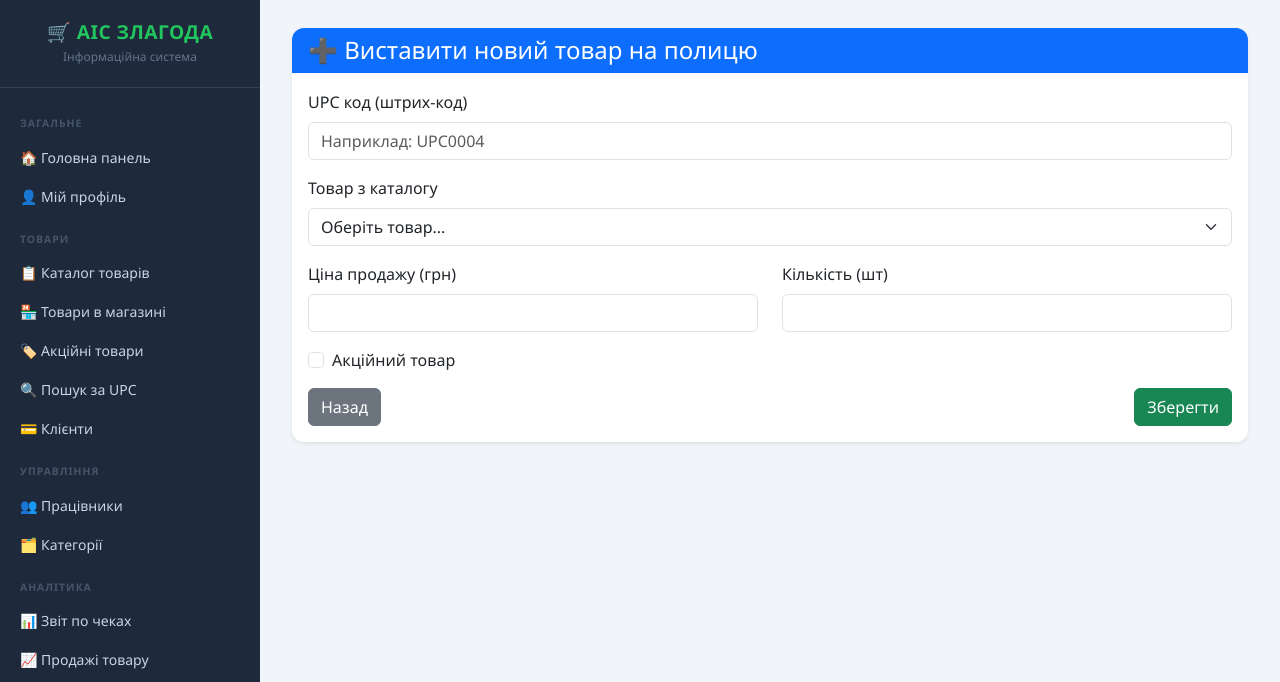
After one commit to Sanna001/AIC__ZLAGODA, a Flask app: page /store_product/add in a window 1280 px wide. The commit adds this page. Shown: the top 682 px of the page. Run offline with Flask 3, Linux system fonts and the light colour scheme; a user stored in the database is signed in; data comes from the database, SQL or seed files in the repository; both versions use the stored data as it was after the commit.

Commit message:
нові зміни

```diff
--- a/backend/check.py
+++ b/backend/check.py
@@ -93,6 +93,7 @@ def create_check():
                     "UPDATE Store_Product SET products_number = products_number - ? WHERE UPC = ?",
                     (qty, upc)
                 )
+                cursor.execute('DELETE FROM Store_Product WHERE products_number <= 0')
 
             conn.commit()
             flash(f"Чек {check_number} успішно створено! Сума: {total_sum} грн.", "success")
--- a/backend/storeProduct.py
+++ b/backend/storeProduct.py
@@ -146,35 +146,6 @@ def search_by_upc():
     return render_template('store_product/search_upc.html', product=product, upc=upc)
 
 
-# Додати товар у магазин
-@store_product_bp.route('/add', methods=['GET', 'POST'])
-@login_required
-@roles_required('Manager')
-def add_store_product():
-    conn = get_db_connection()
-    products = conn.execute('SELECT * FROM Product ORDER BY product_name').fetchall()
-    if request.method == 'POST':
-        try:
-            selling_price = float(request.form.get('selling_price', 0))
-            products_number = int(request.form.get('products_number', 0))
-            if selling_price < 0 or products_number < 0:
-                raise ValueError("Значення не можуть бути від'ємними")
-
-            conn.execute('INSERT INTO Store_Product VALUES (?, ?, ?, ?, ?, ?)', (
-                request.form.get('UPC'), request.form.get('UPC_prom'),
-                request.form.get('id_product'), selling_price,
-                products_number, int(request.form.get('promotional_product', 0))
-            ))
-            conn.commit()
-            flash("Товар у магазині додано!", "success")
-            return redirect(url_for('store_product.list_store_products'))
-        except Exception as e:
-            flash(f"Помилка: {str(e)}", "danger")
-        finally:
-            conn.close()
-    conn.close()
-    return render_template('store_product/add.html', products=products)
-
 
 # Редагувати товар у магазині
 @store_product_bp.route('/edit/<upc>', methods=['GET', 'POST'])
@@ -243,26 +214,32 @@ def delete_store_product(upc):
 @roles_required('Manager')
 def add_store_product():
     conn = get_db_connection()
-    # Отримуємо тільки ті товари, які вже є в каталозі
     products = conn.execute('SELECT * FROM Product ORDER BY product_name').fetchall()
 
     if request.method == 'POST':
         try:
+            upc = request.form.get('UPC', '').strip() # Отримуємо UPC з форми
             id_product = request.form.get('id_product')
             selling_price = float(request.form.get('selling_price', 0))
             products_number = int(request.form.get('products_number', 0))
 
-            # ВАЛИДАЦІЯ: товар не може мати кількість 0 на полиці
+            # 1. Валідація кількості
             if products_number <= 0:
                 raise ValueError("Кількість товару на полиці має бути більшою за 0!")
 
-            # Перевірка: чи існує такий ID в таблиці Product
+            # 2. Перевірка: чи існує такий ID в таблиці Product
             exists = conn.execute('SELECT 1 FROM Product WHERE id_product = ?', (id_product,)).fetchone()
             if not exists:
                 raise ValueError("Вибраний товар не існує в основному каталозі!")
 
+            # 3. ДОДАЄМО ВАШУ ПЕРЕВІРКУ НА ДУБЛЮВАННЯ UPC
+            exists_upc = conn.execute('SELECT 1 FROM Store_Product WHERE UPC = ?', (upc,)).fetchone()
+            if exists_upc:
+                raise ValueError(f"Товар з UPC '{upc}' вже існує на полиці!")
+
+            # 4. Вставка даних
             conn.execute('INSERT INTO Store_Product (UPC, id_product, selling_price, products_number, promotional_product) VALUES (?, ?, ?, ?, ?)',
-                         (request.form.get('UPC'), id_product, selling_price, products_number, int(request.form.get('promotional_product', 0))))
+                         (upc, id_product, selling_price, products_number, int(request.form.get('promotional_product', 0))))
 
             conn.commit()
             flash("Товар успішно виставлено на полицю!", "success")
--- /dev/null
+++ b/templates/store_product/add.html
@@ -0,0 +1,51 @@
+{% extends 'base.html' %}
+
+{% block title %}Додати товар на полицю | АІС Злагода{% endblock %}
+
+{% block content %}
+<div class="card shadow-sm">
+    <div class="card-header bg-primary text-white">
+        <h4 class="mb-0">➕ Виставити новий товар на полицю</h4>
+    </div>
+    <div class="card-body">
+        <form method="POST">
+
+            <div class="mb-3">
+                <label class="form-label">UPC код (штрих-код)</label>
+                <input type="text" name="UPC" class="form-control" required placeholder="Наприклад: UPC0004">
+            </div>
+
+            <div class="mb-3">
+                <label class="form-label">Товар з каталогу</label>
+                <select name="id_product" class="form-select" required>
+                    <option value="" disabled selected>Оберіть товар...</option>
+                    {% for p in products %}
+                        <option value="{{ p.id_product }}">{{ p.product_name }} (ID: {{ p.id_product }})</option>
+                    {% endfor %}
+                </select>
+            </div>
+
+            <div class="row">
+                <div class="col-md-6 mb-3">
+                    <label class="form-label">Ціна продажу (грн)</label>
+                    <input type="number" step="0.01" name="selling_price" class="form-control" required min="0">
+                </div>
+                <div class="col-md-6 mb-3">
+                    <label class="form-label">Кількість (шт)</label>
+                    <input type="number" name="products_number" class="form-control" required min="1">
+                </div>
+            </div>
+
+            <div class="mb-3 form-check">
+                <input type="checkbox" name="promotional_product" value="1" class="form-check-input" id="isPromo">
+                <label class="form-check-label" for="isPromo">Акційний товар</label>
+            </div>
+
+            <div class="d-flex justify-content-between">
+                <a href="{{ url_for('store_product.list_store_products') }}" class="btn btn-secondary">Назад</a>
+                <button type="submit" class="btn btn-success">Зберегти</button>
+            </div>
+        </form>
+    </div>
+</div>
+{% endblock %}
--- a/templates/store_product/list.html
+++ b/templates/store_product/list.html
@@ -53,10 +53,12 @@
             <span class="badge bg-secondary">Звичайний</span>
             {% endif %}
         </td>
+
+
         </tr>
     {% else %}
     <tr>
-                        <td colspan="5" class="text-center text-muted py-4">На полицях магазину пусто.</td>
+        <td colspan="6" class="text-center text-muted py-4">На полицях магазину пусто.</td>
     </tr>
     {% endfor %}
 </tbody>
```
Also changed, not shown: zlagoda.db, 2 other files. Lines whose indentation alone changed are shown as unchanged.
